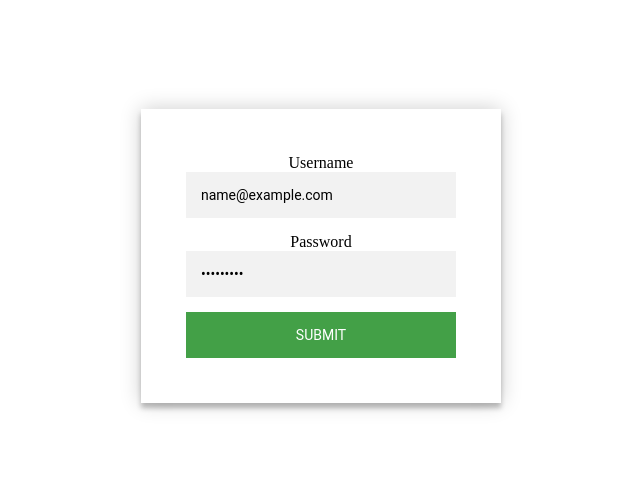
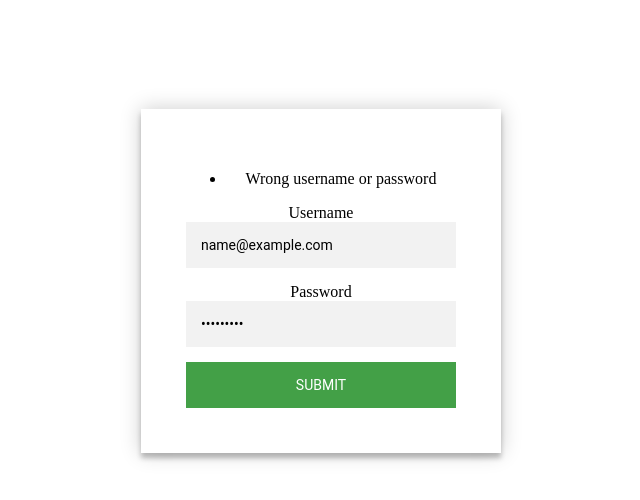
Before and after one commit to Hanna-An/crm-delivery, a Nuxt app: page /login in a window 1280 px wide. Both pictures are taken after typing "name@example.com", "Sample123" into the empty fields and a click on the button "SUBMIT". Shown: the top 500 px of the page, without its empty margins (319-959 px from the left). Built offline with nearby package versions, Linux system fonts and the light colour scheme.

Commit message:
add validation

```diff
--- a/pages/login/index.vue
+++ b/pages/login/index.vue
@@ -1,6 +1,11 @@
 <template>
   <div class="login-page">
     <div class="form">
+      <p v-if="errors.length">
+        <ul>
+          <li v-for="error in errors" v-bind:key="error">{{ error }}</li>
+        </ul>
+      </p>
       <form @submit.prevent="userLogin">
         <div>
           <label>Username</label>
@@ -25,22 +30,36 @@ export default {
       login: {
         username: '',
         password: ''
-      }
+      },
+      errors: []
     }
   },
   methods: {
     async userLogin () {
+      this.errors = []
       if (this.login.username && this.login.password) {
         try {
           const response = await this.$axios.$get('/login_user.json')
           console.log(response)
-          if (this.login.username === response.username && this.login.password === response.password) {
+          if (
+            this.login.username === response.username &&
+            this.login.password === response.password
+          ) {
             this.$store.commit('addToken', response.token)
             this.$router.push('/')
+          } else {
+            this.errors.push('Wrong username or password')
           }
         } catch (err) {
           console.log(err)
         }
+      }
+
+      if (!this.login.username) {
+        this.errors.push('Username is required')
+      }
+      if (!this.login.password) {
+        this.errors.push('Password is required')
       }
     }
   }
```
